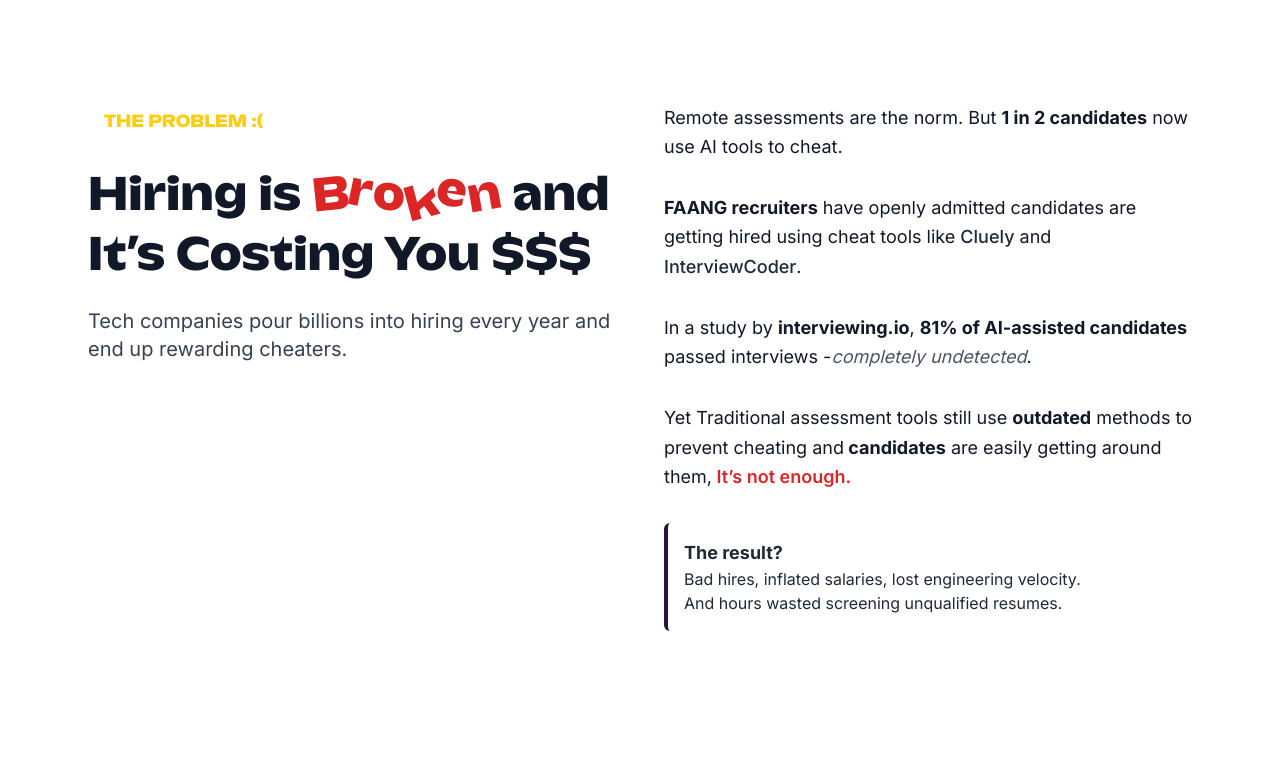
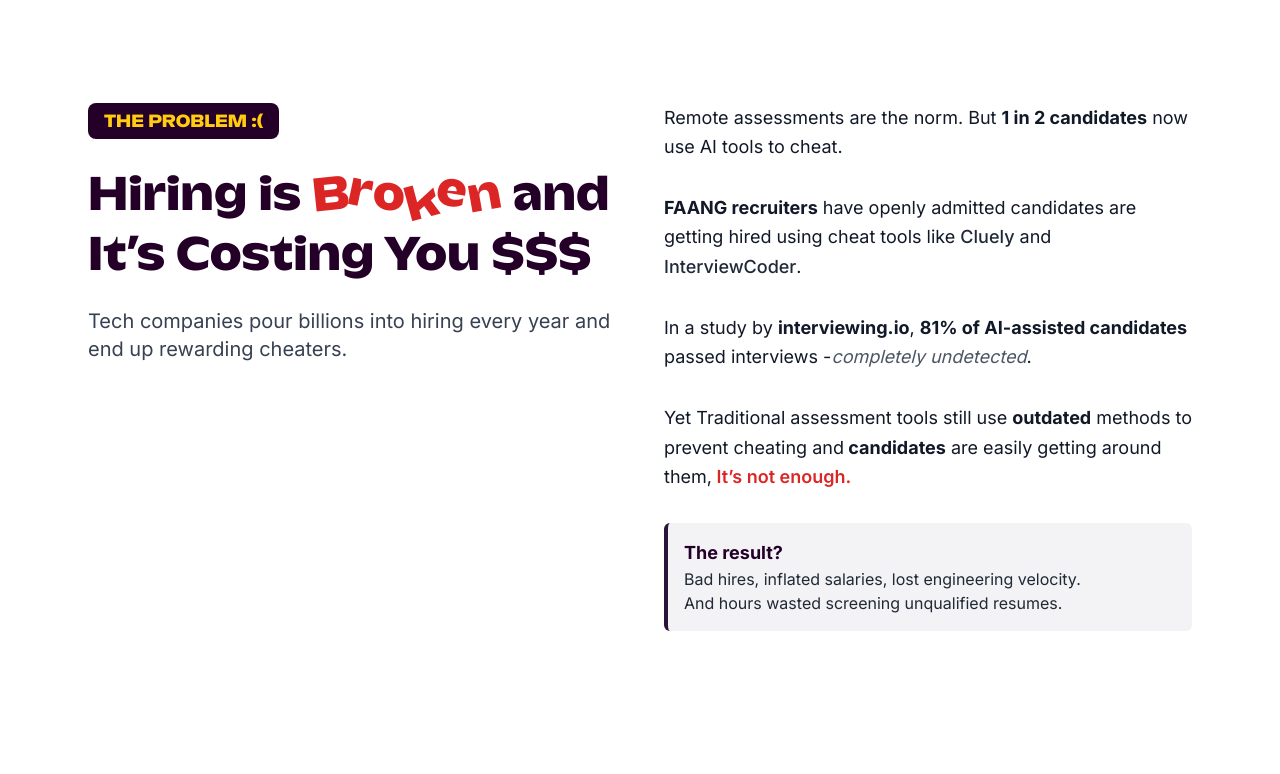
Before and after one commit to CodeStarGM/Codacty, a Next.js app: page / in a window 1280 px wide. Shown: the part 806-1580 px from the top of the page. Built offline with nearby package versions, Linux system fonts and the light colour scheme.

Commit message:
add purp color

```diff
--- a/tailwind.config.js
+++ b/tailwind.config.js
@@ -13,6 +13,7 @@ module.exports = {
         secondary: "#FF4081",
         darkText: "#252525",
         borderClr: "#CCB2BA",
+        purp: "#240029",
       },
     },
   },
```
